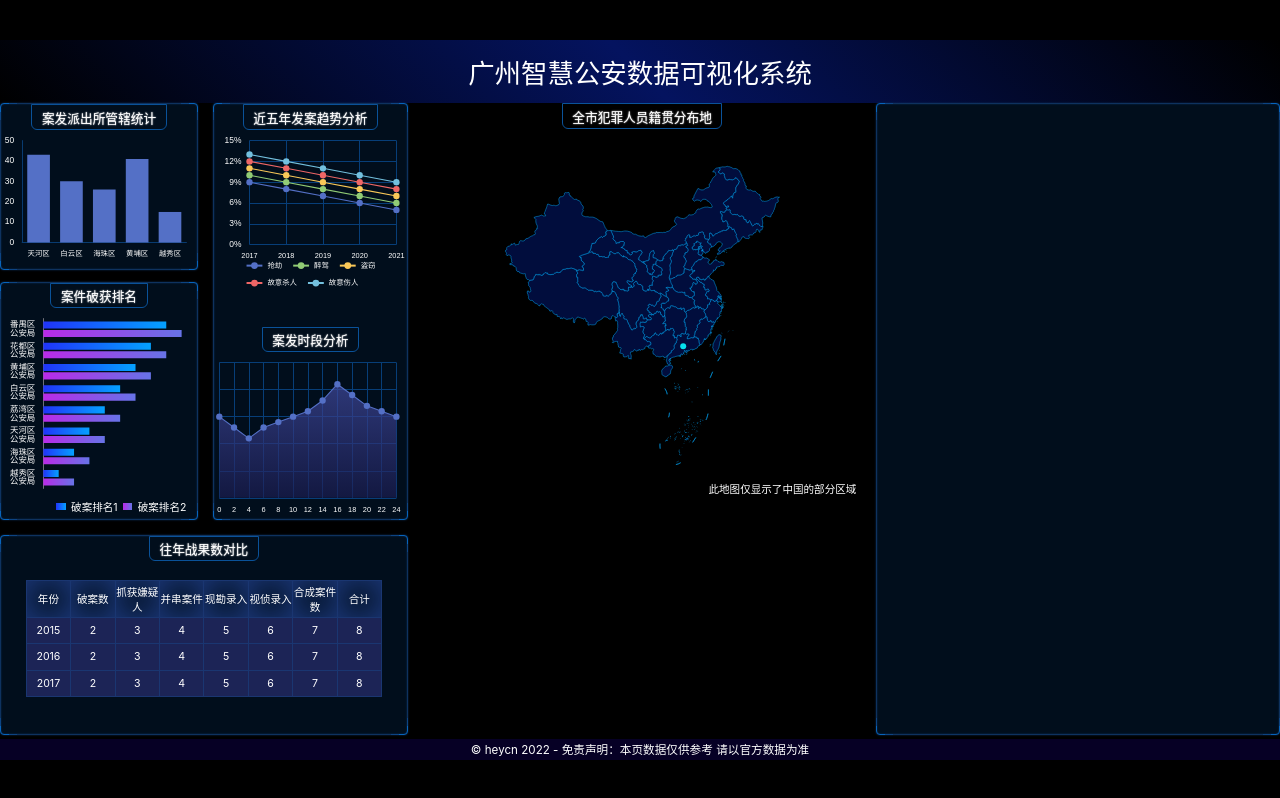
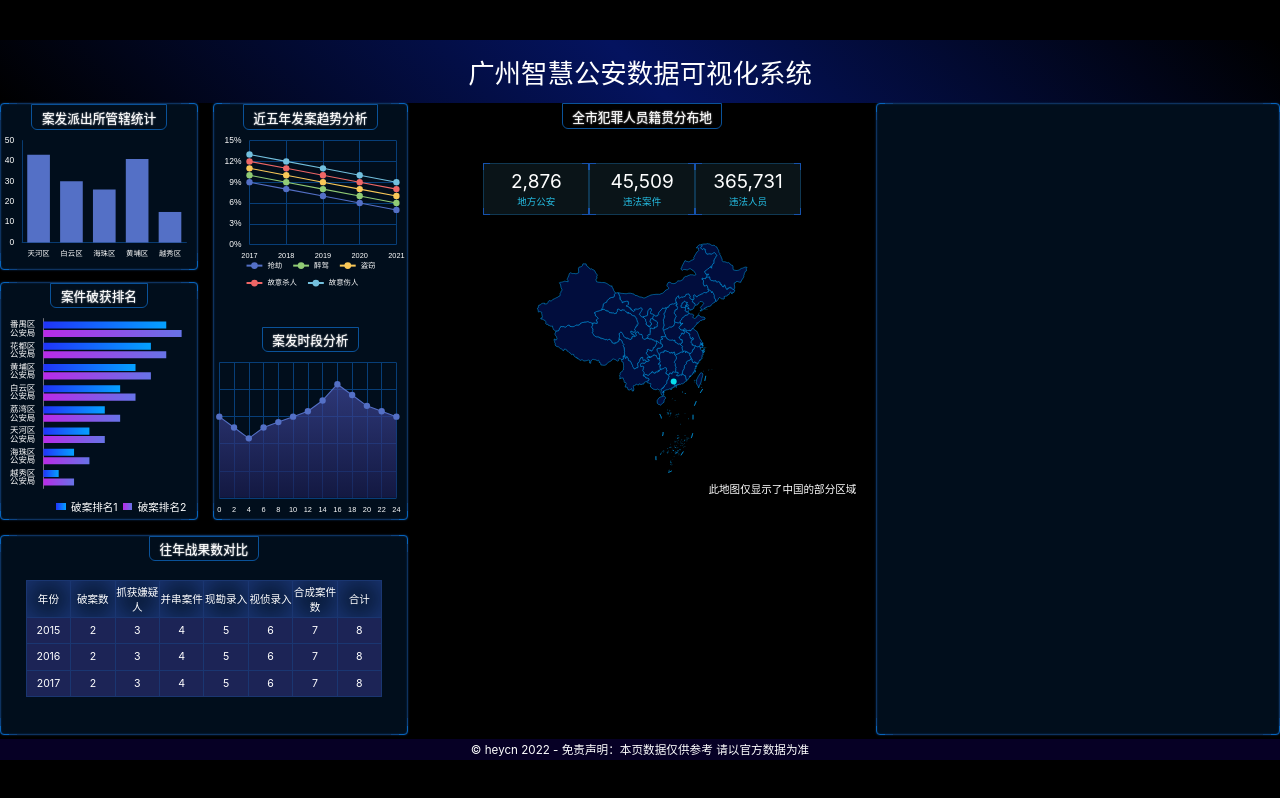
Before and after one commit to heycn/react-data-view, a React (Vite) app: page /#/ in a window 1280 px wide. Built offline with nearby package versions, Linux system fonts and the light colour scheme.

Commit message:
完成地图

```diff
--- a/src/components/chart-6.tsx
+++ b/src/components/chart-6.tsx
@@ -3,6 +3,7 @@ import * as echarts from 'echarts';
 import { createEchartsOptions } from '../shared/create-echarts-options';
 import { px } from '../shared/px';
 import china from '../geo/china.json';
+import { Statistic } from './Statistic';
 
 export const Chart6 = () => {
   const divRef = useRef(null);
@@ -37,6 +38,7 @@ export const Chart6 = () => {
   return (
     <div className='bordered 籍贯'>
       <h2>全市犯罪人员籍贯分布地</h2>
+      <Statistic />
       <div className='wrapper'>
         <div ref={divRef} className='chart' />
         <div className='notes'>此地图仅显示了中国的部分区域</div>
--- /dev/null
+++ b/src/components/statistic.tsx
@@ -0,0 +1,43 @@
+import React, { useEffect, useState } from 'react';
+
+export const Statistic = () => {
+  const [num1, setNum1] = useState('45,235');
+  const [num2, setNum2] = useState('365,457');
+  useEffect(() => {
+    setInterval(() => {
+      setNum1(n => {
+        const arr1 = n.split('');
+        arr1.splice(2, 1);
+        const arr2 = Math.floor(parseInt(arr1.join('')) + 1)
+          .toString()
+          .split('');
+        arr2.splice(2, 0, ',');
+        return arr2.join('');
+      });
+    }, 20);
+    setInterval(() => {
+      setNum2(n => {
+        const arr1 = n.split('');
+        arr1.splice(3, 1);
+        const arr2 = Math.floor(parseInt(arr1.join('')) + 1)
+          .toString()
+          .split('');
+        arr2.splice(3, 0, ',');
+        return arr2.join('');
+      });
+    }, 20);
+  }, []);
+  return (
+    <div className='formWrapper'>
+      <div>
+        <p>2,876</p>地方公安
+      </div>
+      <div>
+        <p>{num1}</p>违法案件
+      </div>
+      <div>
+        <p>{num2}</p>违法人员
+      </div>
+    </div>
+  );
+};
--- a/src/pages/home.scss
+++ b/src/pages/home.scss
@@ -120,6 +120,45 @@
       height: px(753);
       background: transparent;
 
+      >.formWrapper {
+        display: flex;
+        justify-content: space-around;
+
+        div {
+          margin-top: px(64);
+          width: px(200);
+          height: px(100);
+          border: 1px solid #1552ad;
+          background: rgba(31, 59, 70, 0.35);
+          display: flex;
+          flex-direction: column;
+          justify-content: center;
+          align-items: center;
+          font-size: px(18);
+          color: #25bee4;
+          position: relative;
+
+          p {
+            margin-bottom: px(2);
+            font-size: px(36);
+            color: rgb(255, 255, 255);
+          }
+
+          &::before {
+            content: '';
+            position: absolute;
+            top: 0;
+            bottom: 0;
+            left: 0;
+            right: 0;
+            box-shadow: 7px 0 0 -6px #103852,
+              -7px 0 0 -6px #103852,
+              0 7px 0 -6px #103852,
+              0 -7px 0 -6px #103852, ;
+          }
+        }
+      }
+
       >.wrapper {
         position: relative;
         width: 100%;
@@ -137,6 +176,7 @@
           right: px(10);
         }
       }
+
     }
 
     .战果 {
```
